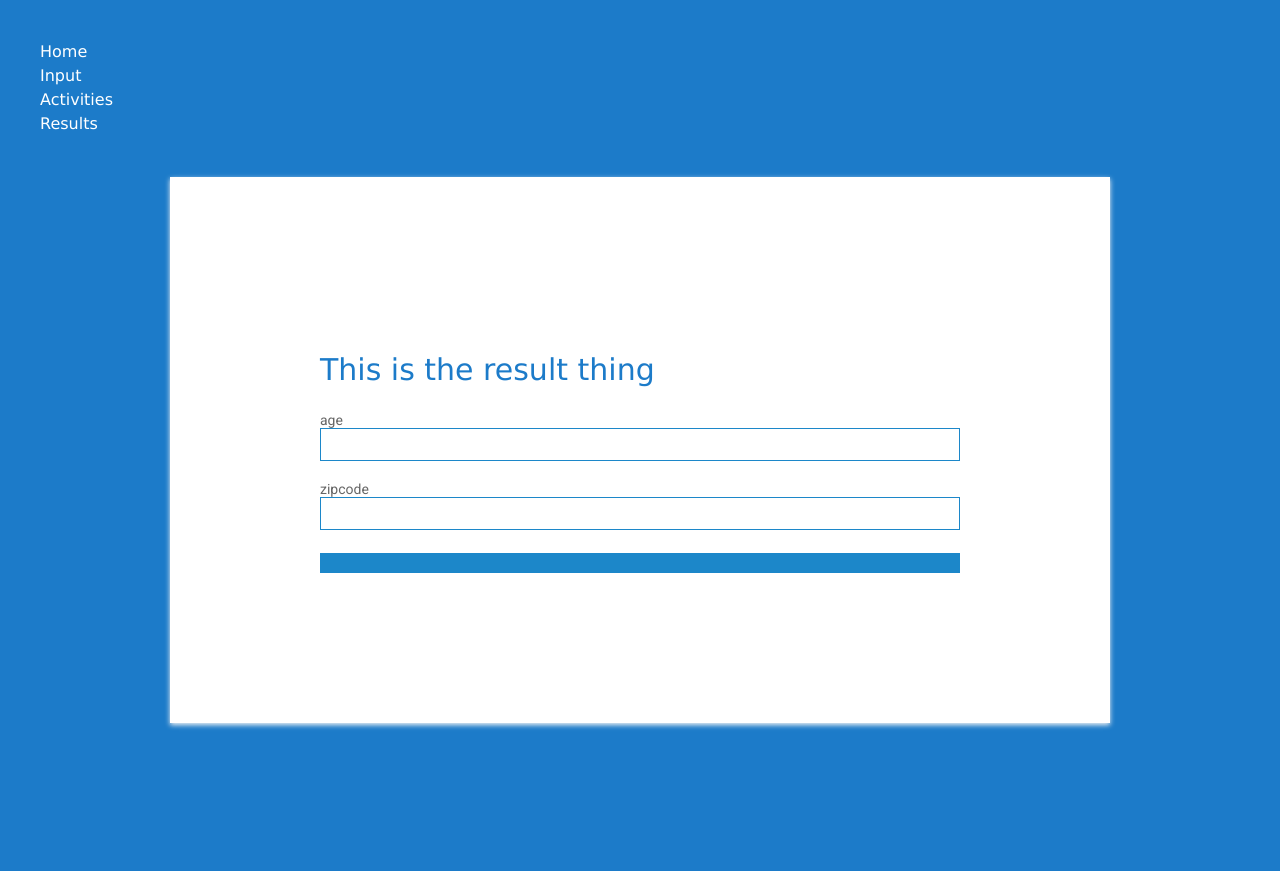
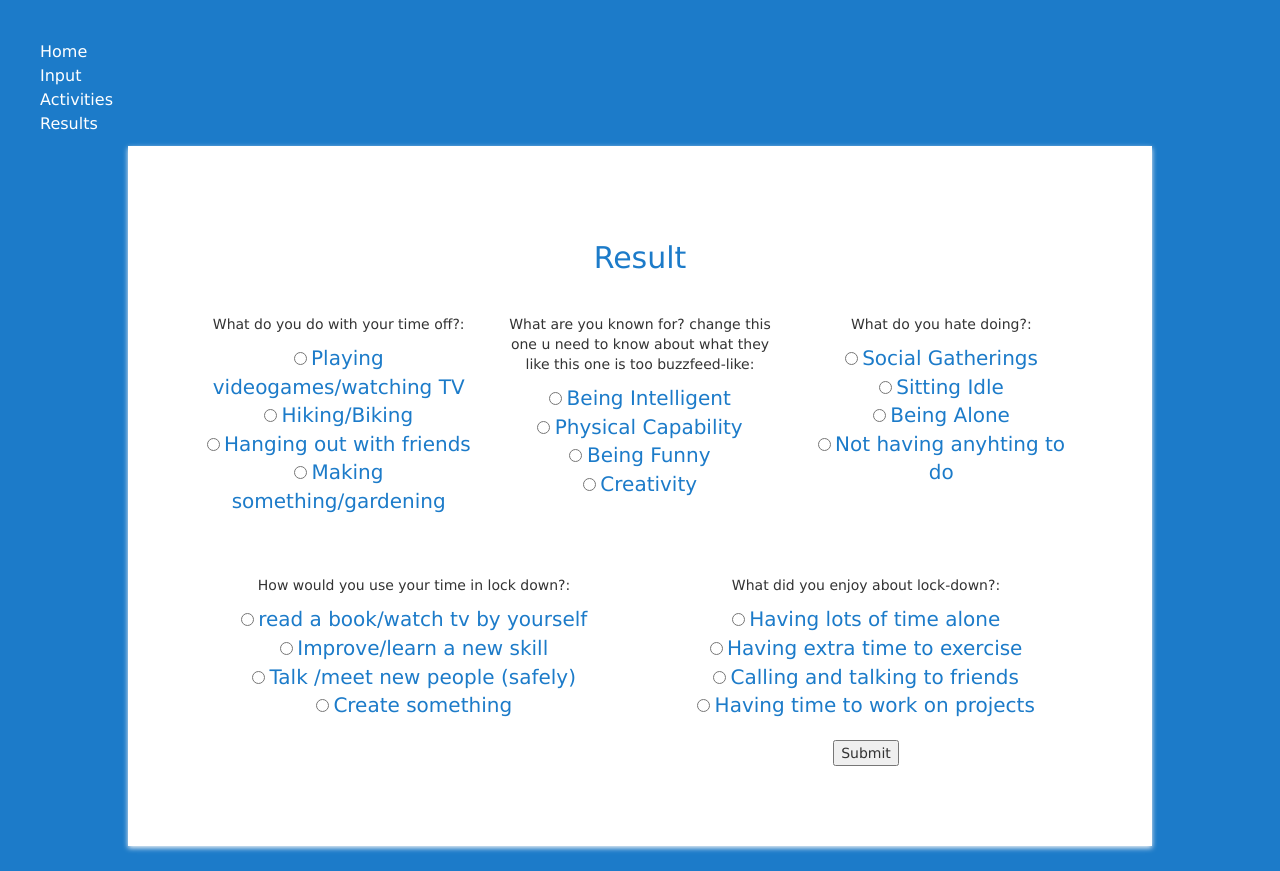
Before and after one commit to Neragin/Hackathonproject, a Flask app: template templates/result.html in a window 1280 px wide. Before the commit the page ends 729 px from the top, so only its background shows below. Run offline with Flask 2, Linux system fonts and the light colour scheme; the template is opened without the code that fills it: values that come from a table or form of the project are taken from there, others are empty; some libraries are stand-ins or nearby versions.

Commit message:
hhehehehe

```diff
--- a/static/css/style.css
+++ b/static/css/style.css
@@ -26,7 +26,7 @@ ul {
   line-height: 150%;
   font-size: 16px;
   font-weight: normal;
-  margin-top: 40px;
+  margin-top: 40px !important;
 }
 .footer {
   padding-top: 40px;
@@ -106,3 +106,19 @@ a:active {
 .btn-lg.round {
 	border-radius: 10px;
 }
+
+.choice {
+  display: inline !important;
+  font-family: Lucida Sans Unicode, Lucida Grande, sans-serif;
+  font-size: 20px;
+  color: #1c7bc9;
+  font-weight: normal;
+}
+
+.choicedot {
+  display: inline !important;
+  font-family: Lucida Sans Unicode, Lucida Grande, sans-serif;
+  font-size: 20px;
+  color: #1c7bc9;
+  font-weight: normal;
+}
--- a/templates/result.html
+++ b/templates/result.html
@@ -1,83 +1,29 @@
 <!DOCTYPE html>
 <html>
+
 <head>
-    <title>Contact form</title>
-    <link rel="stylesheet" href="https://use.fontawesome.com/releases/v5.4.1/css/all.css" integrity="sha384-5sAR7xN1Nv6T6+dT2mhtzEpVJvfS3NScPQTrOxhwjIuvcA67KV2R5Jz6kr4abQsz" crossorigin="anonymous">
-    <link href="https://fonts.googleapis.com/css?family=Roboto:300,400,500,700" rel="stylesheet">
 
-<link rel="stylesheet" href="static/css/style.css">
+  <meta name="viewport" content="width=device-width, initial-scale=1">
+  <link rel="stylesheet" href="https://maxcdn.bootstrapcdn.com/bootstrap/3.4.1/css/bootstrap.min.css">
+  <script src="https://ajax.googleapis.com/ajax/libs/jquery/3.5.1/jquery.min.js"></script>
+  <script src="https://maxcdn.bootstrapcdn.com/bootstrap/3.4.1/js/bootstrap.min.js"></script>
+	<meta charset="utf-8">
+	<meta name="viewport" content="width=device-width">
+	<title>repl.it</title>
+	<link href="style.css" rel="stylesheet" type="text/css" />
+</head>
+<body style = "background-color:#1c7bc9;">
+<div style = "background-color:transparent;">
 <style>
-      html, body {
-      min-height: 100%;
-      padding: 0;
-      margin: 0;
-      font-family: Roboto, Arial, sans-serif;
-      font-size: 14px;
-      color: #666;
-      }
-      p {
-      margin: 0 0 5px;
-      }
-      .main-block {
-      display: flex;
-      flex-direction: column;
-      justify-content: center;
-      align-items: center;
-      min-height: 50vh;
-      background: #1c7bc9;
-      }
-      form {
-      padding: 150px;
-      margin: 25px;
+  .whitebox {
+  height:700px;
+  width:80% !important;
+  margin: 0px 25px 25px 25px !important;
   box-shadow: 0 2px 5px #f5f5f5;
-      background: #1c7bc9;
-      }
-      input, textarea {
-      width: calc(100% - 18px);
-      padding: 8px;
-      margin-bottom: 20px;
-      border: 1px solid #1c87c9;
-      outline: none;
-      }
-      input::placeholder {
-      color: #666;
-      }
-      button {
-      width: 100%;
-      padding: 10px;
-      border: none;
-      background: #1c87c9;
-      font-size: 16px;
-      font-weight: 400;
-      color: #fff;
-      }
-      button:hover {
-      background: #2371a0;
-      }
-      @media (min-width: 568px) {
-      .main-block {
-      flex-direction: row;
-      }
-      .left-part, form {
-      width: 50%;
-      }
-      .fa-envelope {
-      margin-top: 0;
-      margin-left: 20%;
-      }
-      .fa-at {
-      margin-top: -10%;
-      margin-left: 65%;
-      }
-      .fa-mail-bulk {
-      margin-top: 2%;
-      margin-left: 28%;
-      }
+  background: #fff;
+  padding: 75px;
   }
 </style>
-  </head>
-  <body style = "background-color: #1c7bc9;">
-    <div style = "background-color:transparent;">
 <ul>
 
 
@@ -92,20 +38,78 @@
 
 </ul>
 </div>
-    <div id="header"></div>
-    <div class="main-block">
-      <form action="/" style = "background-color: #fff;">
-        <h2>This is the result thing</h2>
-        <div class="info">
-          <form method="POST" action="{{ url_for('form') }}">
-          {{ form.csrf_token }}
-          {{ form.age.label }}
-          {{ form.age }}
-          {{ form.zipcode.label }}
-          {{ form.zipcode }}
-          <button type="submit" value="Submit">
+<center>
+<div class="whitebox container">
+  <h2 style="margin-bottom: 20px;">Result</h2>
+  <div class="row" style="padding-top:20px;">
+	<form action="/action_page.php">
+  <div class="col-sm-4" >
+  <p>What do you do with your time off?:</p>
+  <input type="radio" id="q1.1" name="time" value="intro">
+  <label for="intro" class="choice">Playing videogames/watching TV</label><br>
+  <input type="radio" id="q1.2" name="time" value="TB">
+  <label for="TB" class="choice">Hiking/Biking</label><br>
+  <input type="radio" id="q1.3" name="time" value="extro">
+  <label for="extro" class="choice">Hanging out with friends</label><br>
+  <input type="radio" id="q1.4" name="time" value="DIY">
+  <label for="DIY" class="choice">Making something/gardening</label><br>
+
+  </div>
+<div class="col-sm-4">
+  <p>What are you known for? change this one u need to know about what they like this one is too buzzfeed-like:</p>
+  <input type="radio" id="q2.1" name="known" value="intro" class="choicedot">
+  <label for="intro" class="choice">Being Intelligent</label><br>
+  <input type="radio" id="q2.2" name="known" value="TB" class="choicedot">
+  <label for="TB" class="choice">Physical Capability</label><br>
+  <input type="radio" id="q2.3" name="known" value="extro" class="choicedot">
+  <label for="extro" class="choice">Being Funny</label><br>
+  <input type="radio" id="q2.4" name="known" value="DIY" class="choicedot">
+  <label for="DIY" class="choice">Creativity</label><br>
+
+  </div>
+  <div class="col-sm-4">
+  <p>What do you hate doing?:</p>
+  <input type="radio" id="q3.1" name="hate" value="intro" class="choicedot">
+  <label for="intro" class="choice">Social Gatherings</label><br>
+  <input type="radio" id="q3.2" name="hate" value="TB" class="choicedot">
+  <label for="TB" class="choice">Sitting Idle</label><br>
+  <input type="radio" id="q3.3" name="hate" value="extro" class="choicedot">
+  <label for="extro" class="choice">Being Alone</label><br>
+  <input type="radio" id="q3.4" name="hate" value="DIY" class="choicedot">
+  <label for="DIY" class="choice">Not having anyhting to do</label><br>
+
+  </div>
+ </div>
+ <div class="row" style="padding-top:60px;">
+   <div class="col-sm-6">
+  <p>How would you use your time in lock down?:</p>
+  <input type="radio" id="q2.1" name="ld" value="intro" class="choicedot">
+  <label for="intro" class="choice">read a book/watch tv by yourself</label><br>
+  <input type="radio" id="q2.2" name="ld" value="TB" class="choicedot">
+  <label for="TB" class="choice">Improve/learn a new skill</label><br>
+  <input type="radio" id="q2.3" name="ld" value="extro" class="choicedot">
+  <label for="extro" class="choice">Talk /meet new people (safely)</label><br>
+  <input type="radio" id="q2.4" name="ld" value="DIY" class="choicedot">
+  <label for="DIY" class="choice">Create something</label><br>
+
+  </div>
+  <div class="col-sm-6">
+  <p>What did you enjoy about lock-down?:</p>
+  <input type="radio" id="q2.1" name="enjoy" value="intro" class="choicedot">
+  <label for="age1" class="choice">Having lots of time alone</label><br>
+  <input type="radio" id="q2.2" name="enjoy" value="TB" class="choicedot">
+  <label for="age2" class="choice">Having extra time to exercise</label><br>
+  <input type="radio" id="q2.3" name="enjoy" value="extro" class="choicedot">
+  <label for="age3" class="choice">Calling and talking to friends</label><br>
+  <input type="radio" id="q2.4" name="enjoy" value="DIY" class="choicedot">
+  <label for="age3" class="choice">Having time to work on projects</label><br><br>
+  <input type="submit" value="Submit">
   </div>
 </form>
 </div>
+</div>
+</center>
+    <p></p>
+    <script src="script.js"></script>
   </body>
 </html>
```
Also changed, not shown: templates/form.html (+10 -4 lines), templates/index.html (+6 -2 lines), templates/quiz.html (+84 -80 lines). Lines whose indentation alone changed are shown as unchanged.
